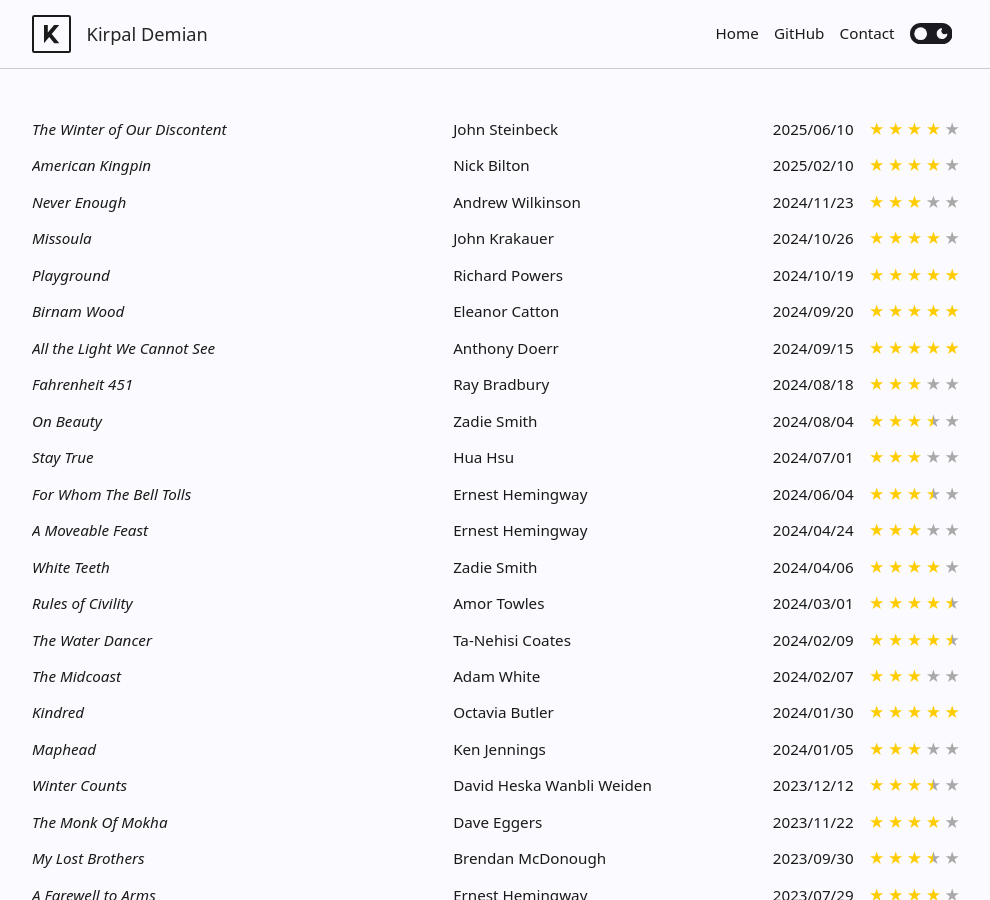
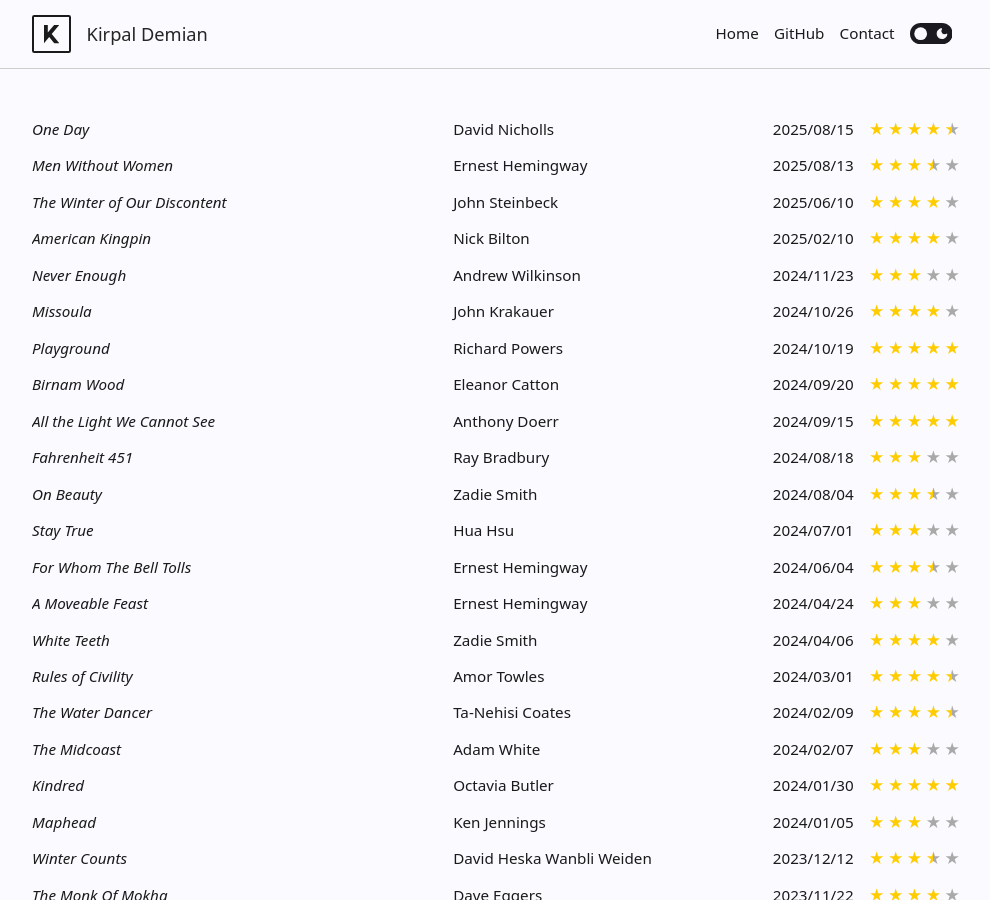
Before and after one commit to Kirpal/kirpal, a Jekyll site: the page built from reading.html, in a window 1280 px wide and 900 px high. Shown: the whole window, without its empty margins (144-1134 px from the left). Built offline with Jekyll 4.4.1, drawn with Linux system fonts in a browser that asks for light colours.

Commit message:
Update reading.yaml

```diff
--- a/_data/reading.yml
+++ b/_data/reading.yml
@@ -1,3 +1,19 @@
+- title: One Day
+  author: David Nicholls
+  isbn: 9780307474711
+  status: read
+  date_started: 2025/08/13
+  date_finished: 2025/08/15
+  rating: 4.5
+
+- title: Men Without Women
+  author: Ernest Hemingway
+  isbn: 9780593468845
+  status: read
+  date_started: 2025/08/11
+  date_finished: 2025/08/13
+  rating: 3.5
+
 - title: The Winter of Our Discontent
   author: John Steinbeck
   isbn: 9780140187533
```
